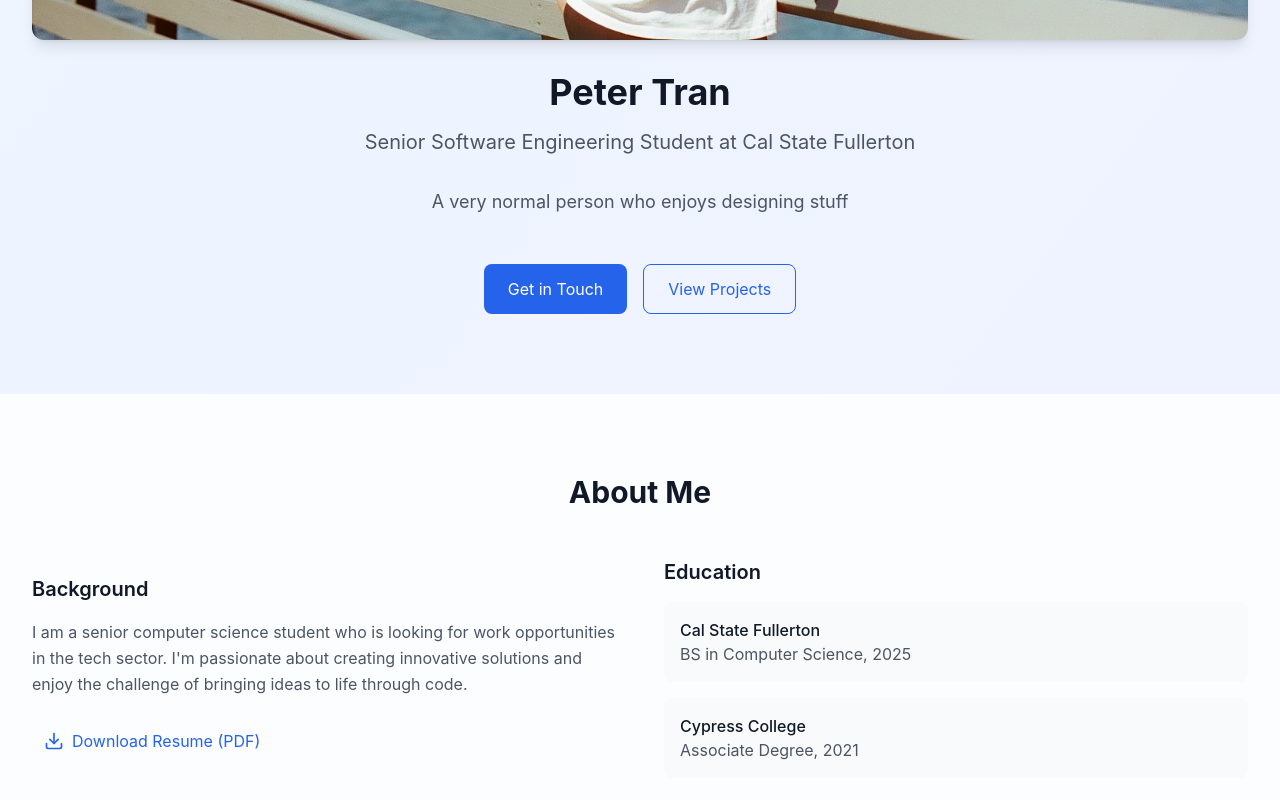
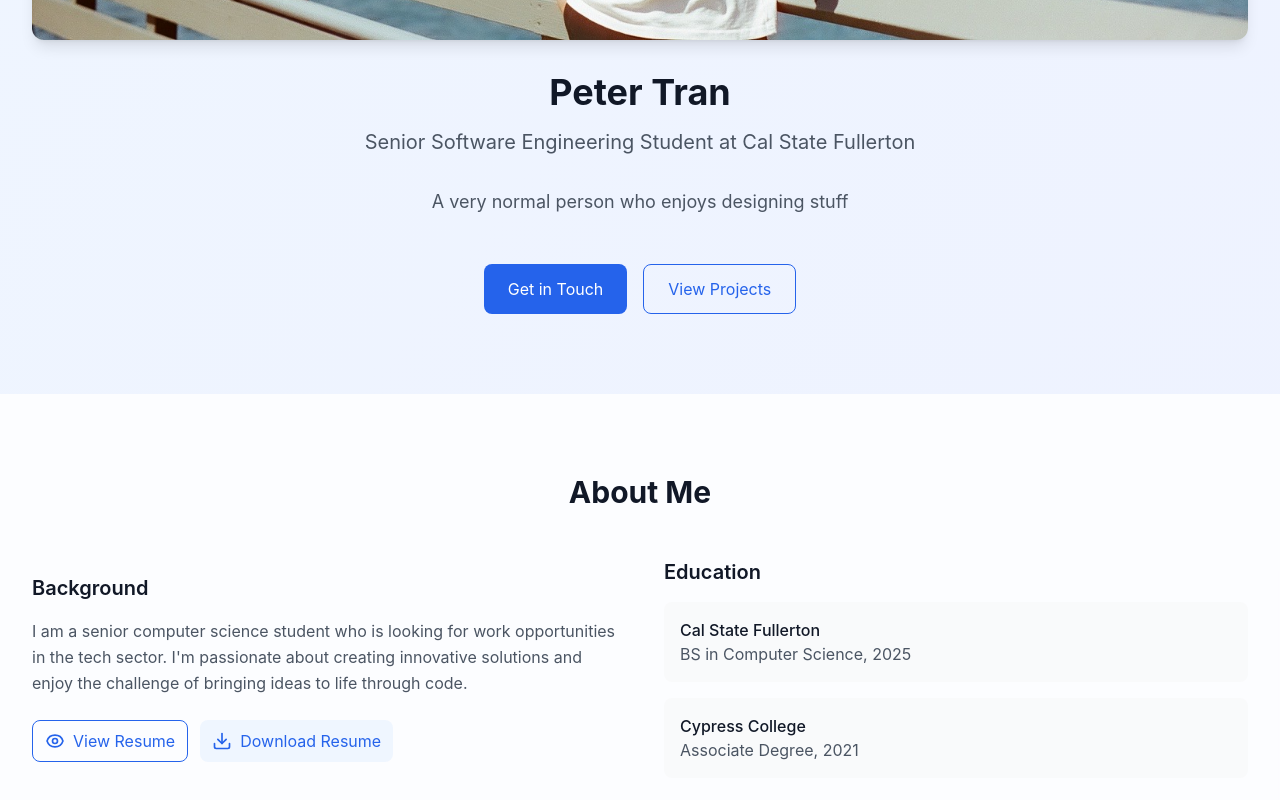
Before and after one commit to khoitran590/PeterTranPortfolio, a React (Create React App) app: page / in a window 1280 px wide. Shown: the part 910-1710 px from the top of the page. Built offline with nearby package versions, Linux system fonts and the light colour scheme.

Commit message:
Add resume

```diff
--- a/src/components/Home.jsx
+++ b/src/components/Home.jsx
@@ -56,12 +56,28 @@
                 I am a senior computer science student who is looking for work opportunities in the tech sector.
                 I'm passionate about creating innovative solutions and enjoy the challenge of bringing ideas to life through code.
               </p>
-              <button
-                className="inline-flex items-center text-blue-600 dark:text-blue-400 hover:text-blue-700 dark:hover:text-blue-300 transition-colors duration-200 hover:bg-blue-50 dark:hover:bg-gray-600 px-3 py-2 rounded-lg"
-              >
-                <Download size={20} className="mr-2" />
-                Download Resume (PDF)
-              </button>
+              <div className="flex flex-col sm:flex-row gap-3">
+                <a
+                  href="/Resume (1).pdf"
+                  target="_blank"
+                  rel="noopener noreferrer"
+                  className="inline-flex items-center justify-center text-blue-600 dark:text-blue-400 hover:text-blue-700 dark:hover:text-blue-300 transition-colors duration-200 hover:bg-blue-50 dark:hover:bg-gray-600 px-3 py-2 rounded-lg border border-blue-600 dark:border-blue-400"
+                >
+                  <svg className="w-5 h-5 mr-2" fill="none" stroke="currentColor" viewBox="0 0 24 24">
+                    <path strokeLinecap="round" strokeLinejoin="round" strokeWidth={2} d="M15 12a3 3 0 11-6 0 3 3 0 016 0z" />
+                    <path strokeLinecap="round" strokeLinejoin="round" strokeWidth={2} d="M2.458 12C3.732 7.943 7.523 5 12 5c4.478 0 8.268 2.943 9.542 7-1.274 4.057-5.064 7-9.542 7-4.477 0-8.268-2.943-9.542-7z" />
+                  </svg>
+                  View Resume
+                </a>
+                <a
+                  href="/Resume (1).pdf"
+                  download="Peter_Tran_Resume.pdf"
+                  className="inline-flex items-center justify-center text-blue-600 dark:text-blue-400 hover:text-blue-700 dark:hover:text-blue-300 transition-colors duration-200 hover:bg-blue-50 dark:hover:bg-gray-600 px-3 py-2 rounded-lg bg-blue-50 dark:bg-blue-900/20"
+                >
+                  <Download size={20} className="mr-2" />
+                  Download Resume
+                </a>
+              </div>
             </div>
           </div>
           <div className="space-y-6">
```
Also changed, not shown: 2 other files (tests, documents, lock files or other folders).
